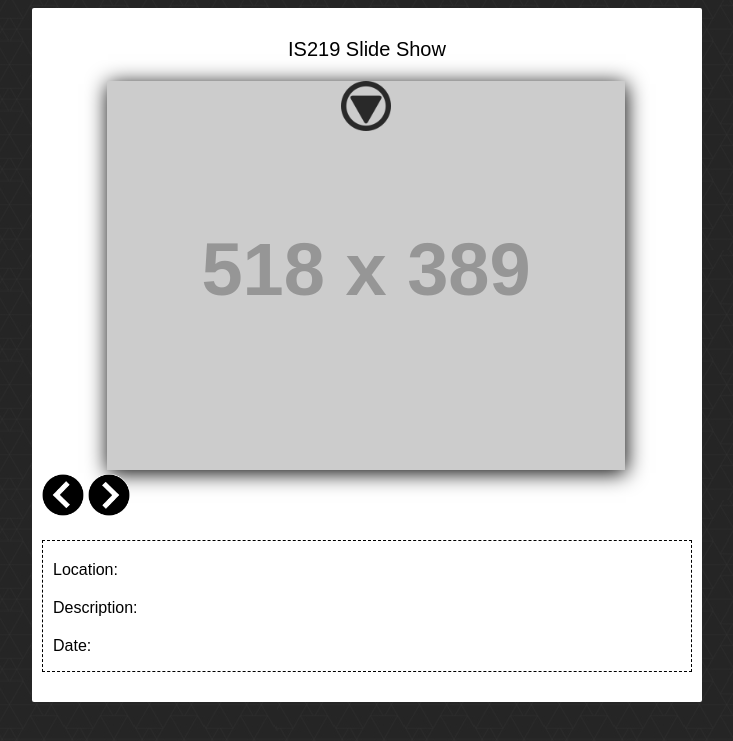
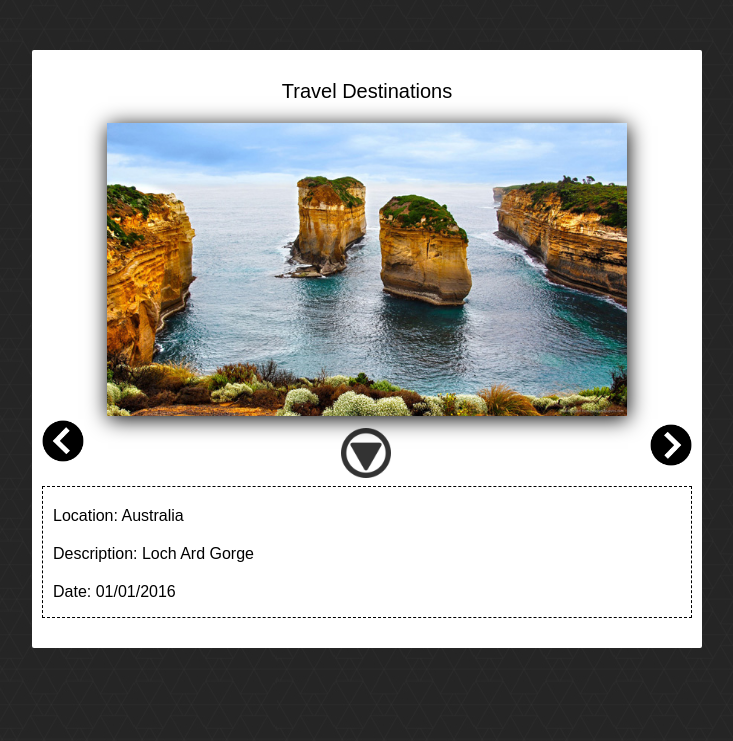
Before and after one commit to Marinaiscodingnow/NJIT-project, a PHP site: page /index.html in a window 1280 px wide. Shown: the top 741 px of the page, without its empty margins (273-1006 px from the left). Run offline with PHP 8.4, Linux system fonts and the light colour scheme; grey boxes labelled with a size stand in for pictures from a placeholder-image service; some libraries are stand-ins or nearby versions.

Commit message:
finished packet

```diff
--- a/css/style.css
+++ b/css/style.css
@@ -5,7 +5,7 @@ body {
 }
 
 #photoBooth {
-	margin-top: .2em;
+	margin-top: 50px;
 	padding: 10px;
 	width: 650px;
 	margin-left: auto;
@@ -32,12 +32,14 @@ body {
 	opacity: .8;
 	bottom: 10PX;
 	left: 45%;
-	top: 0px;
+	top: 305px;
 }
 
 .thumbnail {
 	position: relative;
 	box-shadow: 1px 3px 20px 0px;
+	max-width: 520px;
+	margin-right: 40px;
 }
 
 
@@ -59,6 +61,10 @@ body {
 #nextPhoto {
 	height: 42px;
 	width: 42px;
+}
+
+#nextPhoto:hover, #prevPhoto:hover {
+	opacity: 0.8;
 }
 
 .details p {
--- a/index.html
+++ b/index.html
@@ -10,7 +10,7 @@
 </head>
 <body>
   <div id="photoBooth">
-    <p class="banner">IS219 Slide Show</p>
+    <p class="banner">Travel Destinations</p>
     <div id="slideShow">
       <div class="photoHolder">
         <img class="thumbnail" id="photo" src="http://placehold.it/518x389?text=Welcome+to+my+Gallery" alt="Gallery Image"/>
@@ -25,8 +25,18 @@
         <p class="description">Description: </p>
         <p class="date">Date: </p>
       </div>
-
     </div>
   </div>
+  <script>
+    $("#prevPhoto").click(function() {
+      mCurrentIndex -= 2;
+      swapPhoto();
+    });
+  </script>
+    <script>
+      $("#nextPhoto").click(function() {
+        swapPhoto();
+      });
+    </script>
 </body>
 </html>
--- a/js/gallery.js
+++ b/js/gallery.js
@@ -54,7 +54,6 @@ function swapPhoto() {
 	 mLastFrameTime = 0;
 	 mCurrentIndex += 1;
 }
-
 function toggleDetails()
 {
 	if($(".moreIndicator").hasClass("rot90"))
@@ -68,6 +67,7 @@ function toggleDetails()
 	}
 	$(".details").slideToggle( "slow", "linear");
 }
+
 
 // Counter for the mImages array
 var mCurrentIndex = 0;
@@ -83,23 +83,23 @@ var mJson;
 
 // URL for the JSON to load by default
 // Some options for you are: images.json, images.short.json; you will need to create your own extra.json later
-var mUrl = 'images.json';
+var mUrl;
+
 
 function fetchJSON()
 {
 	mRequest.onreadystatechange = function() {
-		console.log("on ready state change");
+		//console.log("on ready state change");
 		if(this.readyState == 4 && this.status == 200){
 			mJson = JSON.parse(mRequest.responseText);
-			iterateJson(mJson);
+			iterateJSON(mJson);
 		}
 	}
-	mRequest.open("Get",mUrl, true);
+	mRequest.open("GET",mUrl, true);
 	mRequest.send();
 }
 
-
-function iterateJSON(mJson)
+function iterateJSON()
 {
 	for(x =0; x < mJson.images.length; x++)
 	{
@@ -121,17 +121,36 @@ function makeGalleryImageOnloadCallback(galleryImage) {
 	}
 }
 
+
 $(document).ready( function() {
 
 	// This initially hides the photos' metadata information
 	//$('.details').eq(0).hide();
+	$("#nextPhoto").position({
+		my: "right bottom",
+		at: "right bottom",
+		of: "#nav"
+	});
+})
 
 
-});
+	const urlParams = new URLSearchParams(window.location.search);
+
+	for (const [key, value] of urlParams) {
+		console.log(`${key}:${value}`);
+		mUrl = value;
+	}
+	if(mUrl == undefined)
+	{
+		mUrl = 'images.json';
+	}
+
+	fetchJSON();
+
 
 window.addEventListener('load', function() {
 
-	console.log('window loaded');
+	//console.log('window loaded');
 
 }, false);
 
```
